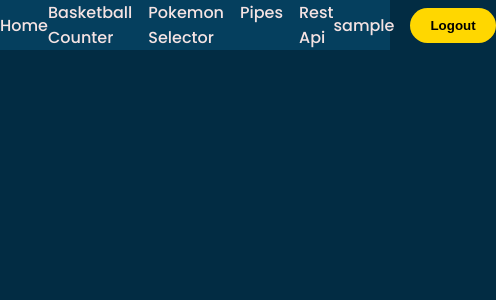
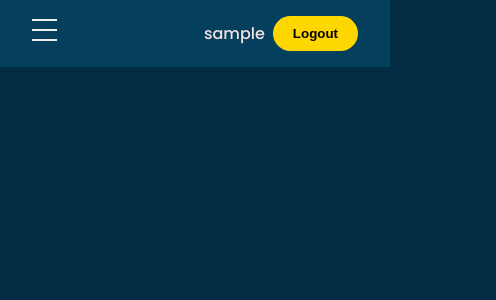
Before and after one commit to ga-b0/rick-and-morty-api, an Angular app: page /home in a window 390 px wide. Shown: the top 300 px of the page, 496 px wide, since content can reach past the window. Built offline with nearby package versions, Linux system fonts and the light colour scheme; sample sign-in values are in the browser's storage.

Commit message:
style: :lipstick: update UI for navbar responsive element

```diff
--- a/src/app/shared/components/character-list/character-list.component.css
+++ b/src/app/shared/components/character-list/character-list.component.css
@@ -3,7 +3,7 @@
   margin: 0 auto;
   padding: 1rem;
   display: grid;
-  grid-template-columns: repeat(auto-fit, minmax(400px, 1fr));
+  grid-template-columns: repeat(auto-fit, minmax(500px, 1fr));
   gap: 1rem;
   justify-content: center;
 }
@@ -15,7 +15,7 @@
   justify-content: flex-start;
   background-color: var(--section-color);
   border-radius: 5px;
-  max-height: 250px;
+  max-height: 400px;
 }
 
 .character__picture {
@@ -146,9 +146,13 @@
 }
 
 @media (width <= 875px) {
+  .characters {
+    grid-template-columns: repeat(auto-fit, minmax(390px, 1fr));
+  }
+
   .filtered {
     width: 95%;
-    padding: 0.4rem;
+    padding: 0.5rem;
   }
 
   .filtered__form {
@@ -165,4 +169,12 @@
   .selects {
     flex-shrink: 2;
   }
+
+  .character__picture {
+    width: 45%;
+  }
+
+  .character__name {
+    font-size: 1.7em;
+  }
 }
--- a/src/app/shared/components/character-list/character-list.component.html
+++ b/src/app/shared/components/character-list/character-list.component.html
@@ -93,6 +93,6 @@
       </article>
     }
   } @else {
-    <h3 class="characters__notfound">No se encontraron resultados</h3>
+    <h3 class="characters__notfound">No results found</h3>
   }
 </section>
--- a/src/app/shared/components/navbar-layout/navbar-layout.component.css
+++ b/src/app/shared/components/navbar-layout/navbar-layout.component.css
@@ -4,7 +4,28 @@
   align-items: center;
   background-color: var(--section-color);
   min-height: 50px;
+  width: 100%;
+  position: relative;
   margin-bottom: 1.5rem;
+}
+
+.header__nav > .nav__header {
+  display: inline;
+}
+
+.header__nav > .nav-header > .nav-title {
+  display: inline-block;
+  font-size: 22px;
+  color: #fff;
+  padding: 10px 10px 10px 10px;
+}
+
+.header__nav > .nav-btn {
+  display: none;
+}
+
+.header__nav > #header__nav--check {
+  display: none;
 }
 
 .header__home {
@@ -46,5 +67,43 @@
   background-color: var(--box-color);
 }
 
-@media screen and (width <= 768px) {
+@media (width <= 768px) {
+  .header {
+    justify-content: space-between;
+    padding: 1rem 2rem;
+  }
+
+  .header__links {
+    display: none;
+  }
+
+  .header__home {
+    display: none;
+  }
+
+  .header__nav > .nav-btn {
+    display: block;
+  }
+
+  .header__nav > .nav-btn > label > span {
+    display: block;
+    width: 25px;
+    height: 10px;
+    border-top: 2px solid #eee;
+  }
+
+  .header__nav > #header__nav--check:checked ~ .header__links {
+    position: absolute;
+    top: 100%;
+    width: 100%;
+    left: 0;
+    display: flex;
+    flex-direction: column;
+    padding: 1.9rem;
+    background-color: var(--section-color);
+  }
+
+  .header__user {
+    gap: 0.5rem;
+  }
 }
--- a/src/app/shared/components/navbar-layout/navbar-layout.component.html
+++ b/src/app/shared/components/navbar-layout/navbar-layout.component.html
@@ -1,6 +1,15 @@
 <header class="header">
   <a routerLink="/home" class="header__home">Home</a>
   <nav class="header__nav">
+    <input type="checkbox" id="header__nav--check" />
+    <div class="nav__header"></div>
+    <div class="nav-btn">
+      <label for="header__nav--check">
+        <span></span>
+        <span></span>
+        <span></span>
+      </label>
+    </div>
     <ul class="header__links">
       <li>
         <a class="header__link" routerLink="basketball-counter"
```
